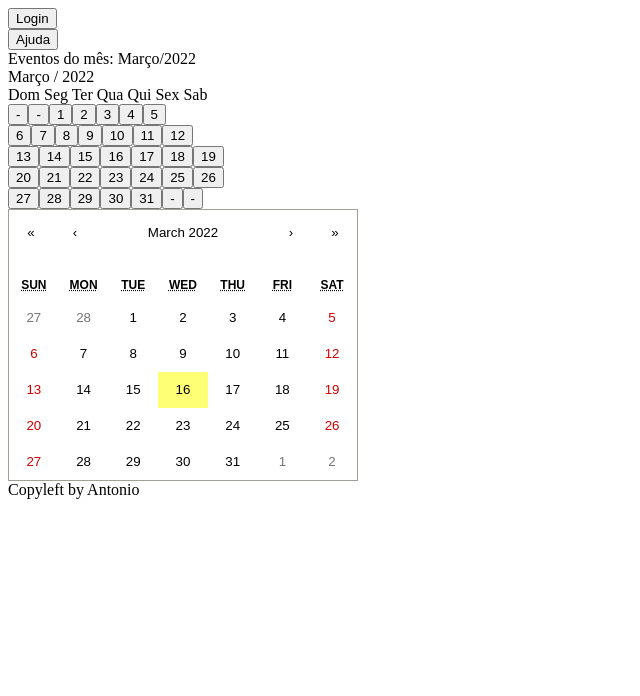
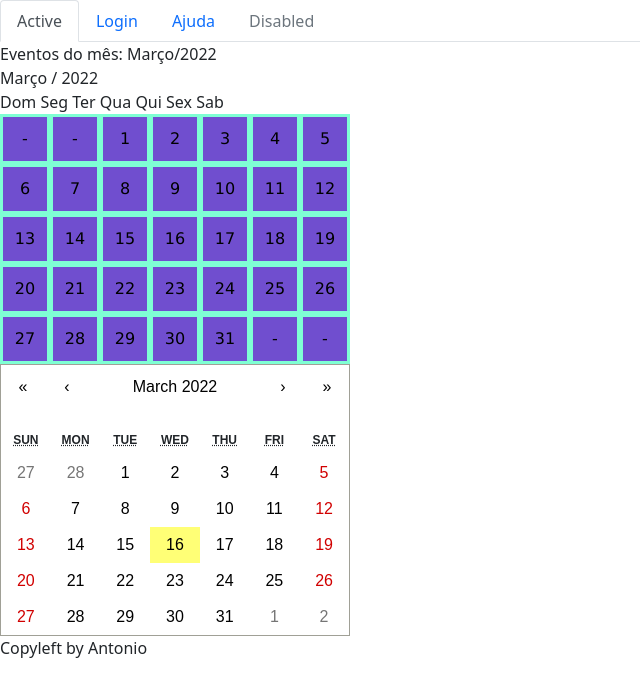
Before and after one commit to deusanyjunior/Ocean_React_Intro_2022-03, a React (Create React App) app: page / in a window 1280 px wide. Shown: the top 696 px of the page, without its empty margins (0-640 px from the left). Built offline with nearby package versions, Linux system fonts and the light colour scheme.

Commit message:
Finalizando app com bootstrap

```diff
--- a/package.json
+++ b/package.json
@@ -6,7 +6,9 @@
     "@testing-library/jest-dom": "^5.16.2",
     "@testing-library/react": "^12.1.4",
     "@testing-library/user-event": "^13.5.0",
+    "bootstrap": "^5.1.3",
     "react": "^17.0.2",
+    "react-bootstrap": "^2.2.1",
     "react-calendar": "^3.7.0",
     "react-clock": "^3.1.0",
     "react-dom": "^17.0.2",
--- /dev/null
+++ b/src/components/Calendario/Calendario.css
@@ -0,0 +1,8 @@
+.dia {
+    background-color: rgb(112, 78, 207);
+    width: 50px;
+    height: 50px;
+    font-size: medium;
+    font-family: verdana;
+    border: solid aquamarine;
+}
--- a/src/components/Calendario/Calendario.js
+++ b/src/components/Calendario/Calendario.js
@@ -1,4 +1,5 @@
 import Mes from "./Mes";
+import './Calendario.css'
 
 function Calendario() {
     return (
--- a/src/components/Calendario/Dia.js
+++ b/src/components/Calendario/Dia.js
@@ -18,11 +18,12 @@ class Dia extends Component {
             }
         )
         console.log(this.props.data + ": " + this.state.qtdCliques);
+        fetch
     }
 
     render () {
         return (
-            <button onClick={this.aoClicar}>
+            <button className="dia" onClick={this.aoClicar}>
                 {
                     this.props.data > 0 && this.props.data < 32 ?
                     this.props.data : '-'}
--- a/src/components/MenuTopo.js
+++ b/src/components/MenuTopo.js
@@ -1,11 +1,27 @@
+import Nav from 'react-bootstrap/Nav';
+
 function MenuTopo({logado=false}) {
     return (
-        <div>
-            <button style={{
-                display: logado? "none": "flex"
-            }} >Login</button>
-            <button>Ajuda</button>
-        </div>
+            <Nav
+            variant="tabs"
+        activeKey="/home"
+        onSelect={(selectedKey) => alert(`selected ${selectedKey}`)}
+        >
+        <Nav.Item>
+            <Nav.Link href="/home">Active</Nav.Link>
+        </Nav.Item>
+        <Nav.Item>
+            <Nav.Link eventKey="link-1">Login</Nav.Link>
+        </Nav.Item>
+        <Nav.Item>
+            <Nav.Link eventKey="link-2">Ajuda</Nav.Link>
+        </Nav.Item>
+        <Nav.Item>
+            <Nav.Link eventKey="disabled" disabled>
+            Disabled
+            </Nav.Link>
+        </Nav.Item>
+        </Nav>
     )
 }
 
--- a/src/index.js
+++ b/src/index.js
@@ -1,5 +1,6 @@
 import React from 'react';
 import ReactDOM from 'react-dom';
+import 'bootstrap/dist/css/bootstrap.min.css';
 import App from './App'
 
 ReactDOM.render(
```
Also changed, not shown: 1 other file (tests, documents, lock files or other folders).
